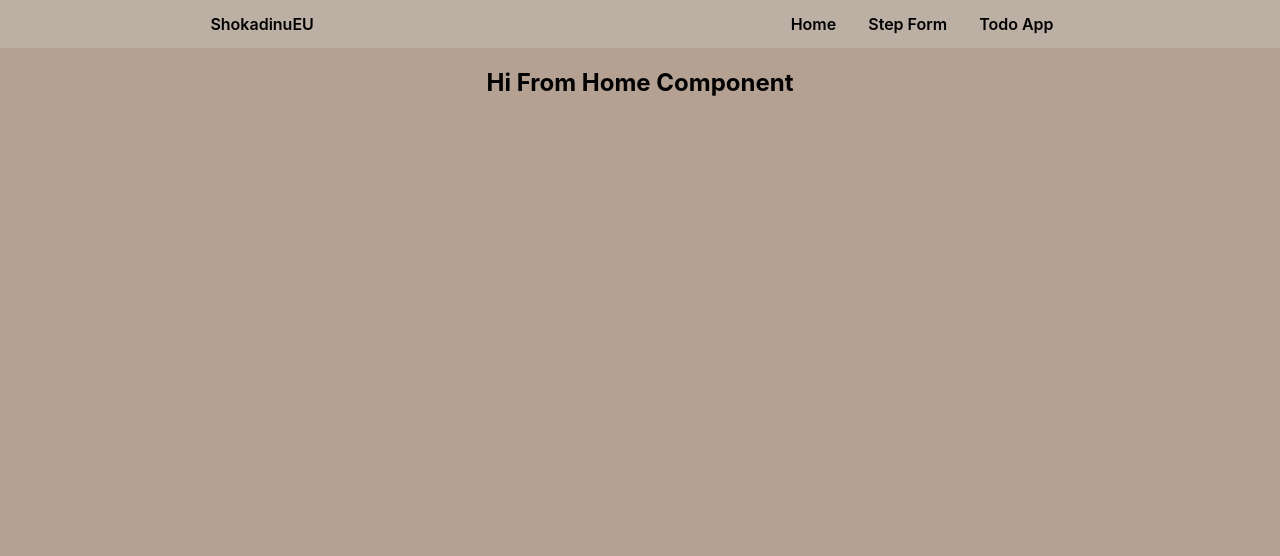
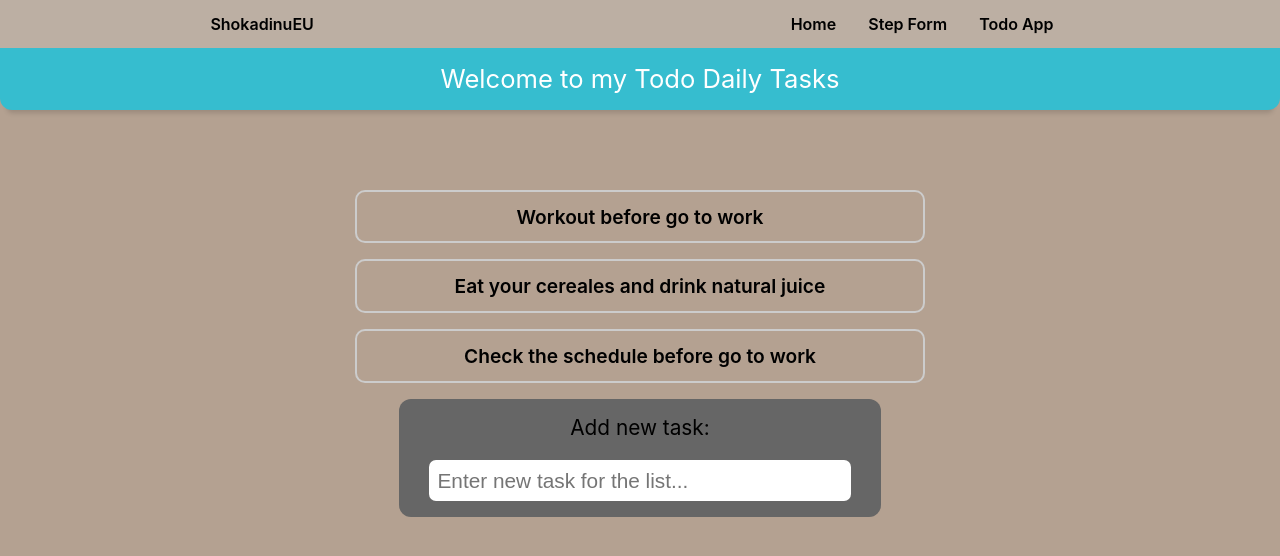
Before and after one commit to ShokadinuEU/react-cool-apps, a React (Create React App) app: page / in a window 1280 px wide. Shown: the top 556 px of the page. Built offline with nearby package versions, Linux system fonts and the light colour scheme.

Commit message:
some work on rotes for a better user experience

```diff
--- a/src/App.js
+++ b/src/App.js
@@ -12,8 +12,8 @@ class App extends Component {
       <div>
         <Navbar />
         <Switch>
-          <Route exact path="/" component={Home} />
-          <Route exact path="/user-form" component={UserForm} />
+          <Route exact path="/" component={TodoApp} />
+          <Route path="/user-form" component={UserForm} />
           <Route path="/todo-app" component={TodoApp} />
         </Switch>
       </div>
--- a/src/index.js
+++ b/src/index.js
@@ -6,7 +6,7 @@ import { BrowserRouter } from "react-router-dom";
 import * as serviceWorker from './serviceWorker';
 
 ReactDOM.render(
-  <BrowserRouter>
+  <BrowserRouter basename="react-cool-apps">
     <App />
   </BrowserRouter>
   , document.getElementById('root'));
```
